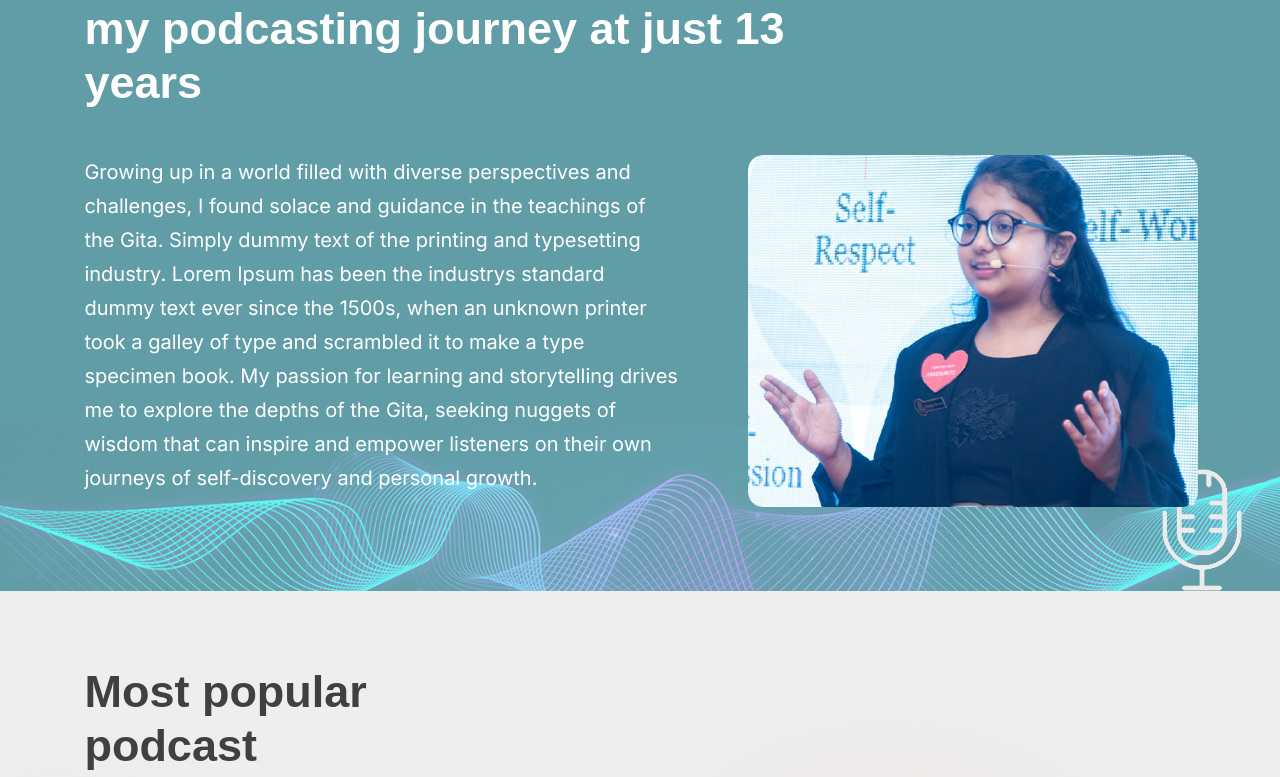
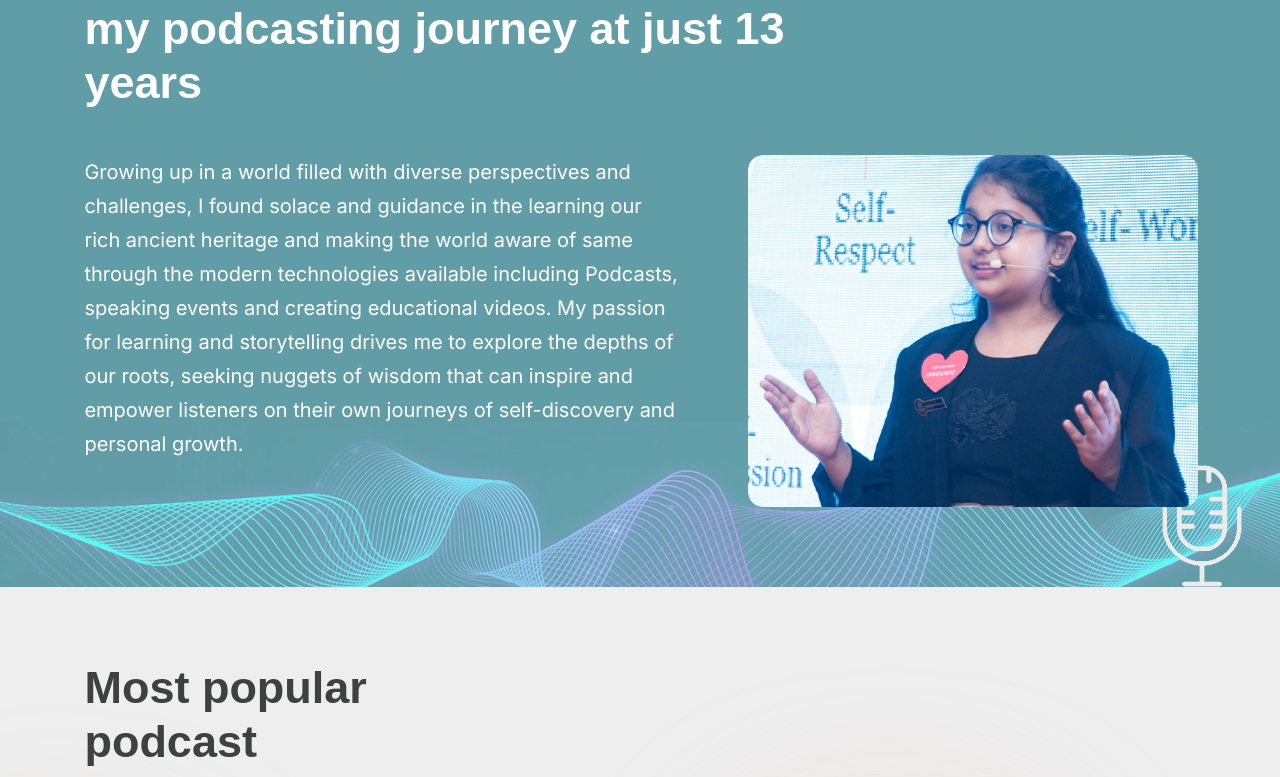
Before and after one commit to Aditya-Panday/mageture-project, a Next.js app: page / in a window 1280 px wide. Shown: the part 1479-2256 px from the top of the page. Built offline with nearby package versions, Linux system fonts and the light colour scheme; no server answers.

Commit message:
updated code

```diff
--- a/app/page.js
+++ b/app/page.js
@@ -1,5 +1,5 @@
 "use client";
-import Events from "@/components/Events";
+// import Events from "@/components/Events";
 import MainLayout from "@/components/MainLayout";
 import Image from "next/image";
 import Link from "next/link";
@@ -129,15 +129,13 @@ export default function Home() {
             <div className="col-lg-7 col-md-12 textparagraph">
               <p>
                 Growing up in a world filled with diverse perspectives and
-                challenges, I found solace and guidance in the teachings of the
-                Gita. Simply dummy text of the printing and typesetting
-                industry. Lorem Ipsum has been the industrys standard dummy text
-                ever since the 1500s, when an unknown printer took a galley of
-                type and scrambled it to make a type specimen book. My passion
-                for learning and storytelling drives me to explore the depths of
-                the Gita, seeking nuggets of wisdom that can inspire and empower
-                listeners on their own journeys of self-discovery and personal
-                growth.
+                challenges, I found solace and guidance in the learning our rich
+                ancient heritage and making the world aware of same through the
+                modern technologies available including Podcasts, speaking
+                events and creating educational videos. My passion for learning
+                and storytelling drives me to explore the depths of our roots,
+                seeking nuggets of wisdom that can inspire and empower listeners
+                on their own journeys of self-discovery and personal growth.
               </p>
             </div>
             <div className="col-lg-5 col-md-12">
```
